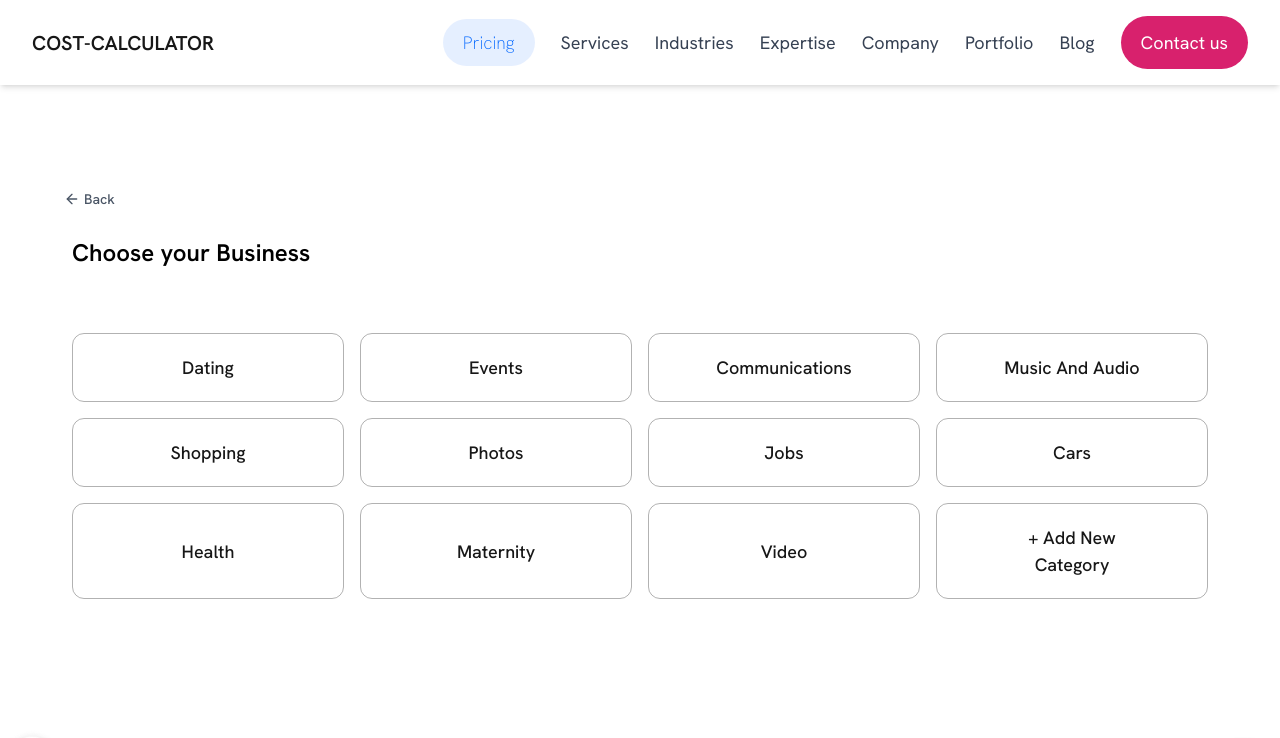
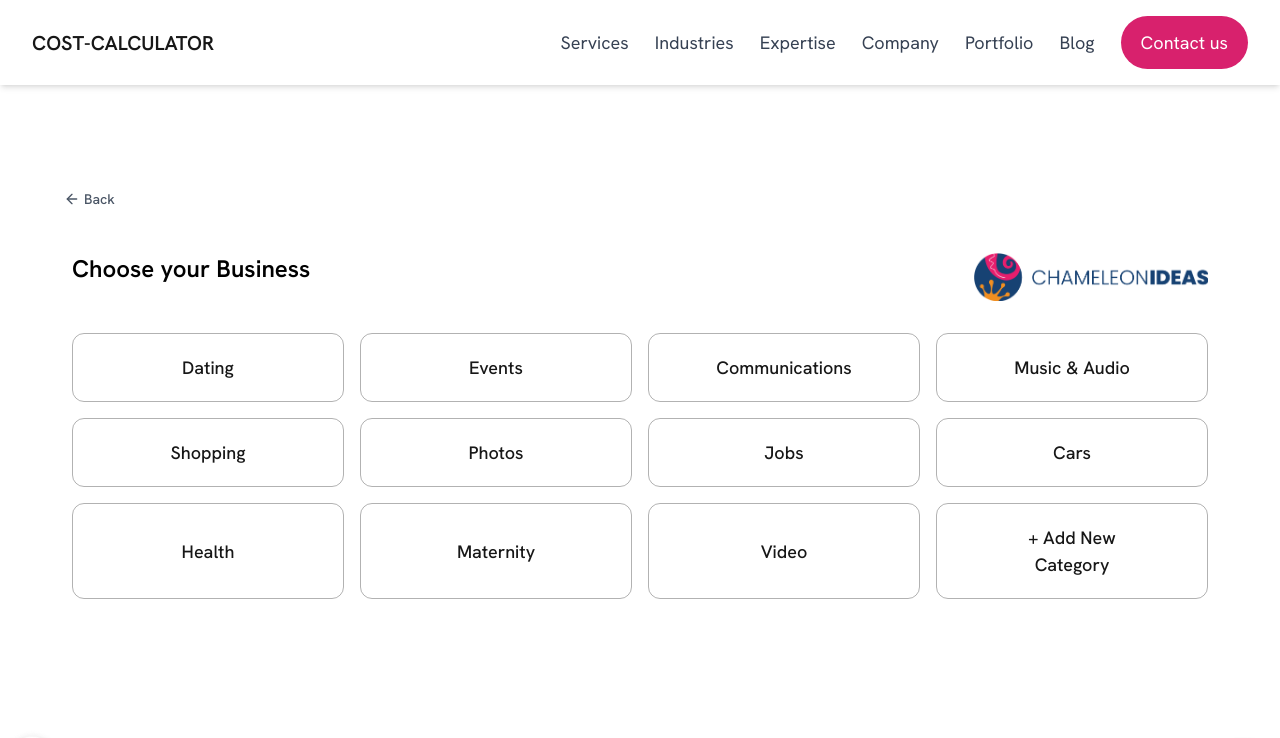
Before and after one commit to SyedShaheer-2001/Cost-Calculator, a Next.js app: page /pricing in a window 1280 px wide. Shown: the top 738 px of the page. Built offline with nearby package versions, Linux system fonts and the light colour scheme.

Commit message:
huzaifia designing

```diff
--- a/app/components/Hero.jsx
+++ b/app/components/Hero.jsx
@@ -1,3 +1,6 @@
+'use client'
+import Link from "next/link";
+
 const Hero = () => {
     return (
         <section className="container py-[102px] text-center px-4">
@@ -10,7 +13,7 @@ const Hero = () => {
                         <p className="mb-[48px] textsm leading-[30px]">Uber, Intagram, Airbnb, Whatsapp etc.</p>
                         <img src="/Home/mobile.svg" alt="App Preview" className=" " />
                     </div>
-
+                    <Link href="/pricing">
                         <div className="bgPink text-white rounded-xl max-w-[507px] pt-[47px] px-[88px] lg:mx-0 mx-auto">
                             <h3 className="textmd font-thin">For my own business</h3>
                             <p className="mb-[32px] text-[18px] max-w-[360px] text-center leading-[30px] mb-[2px]">
@@ -18,6 +21,7 @@ const Hero = () => {
                             </p>
                             <img src="/Home/purse.png" alt="Business Preview" className=" " />
                         </div>
+                    </Link>
                 </div>
 
             </div>
--- a/app/components/Navbar.jsx
+++ b/app/components/Navbar.jsx
@@ -20,10 +20,8 @@ export default function Navbar() {
 
       {/* Nav Links - hidden on small screens */}
       <ul className="hidden lg:flex text-gray-700 font-medium text-[18px]">
-        <div className="flex xl:gap-[26px] gap-[10px] items-center">
-          <li className="bg-[rgba(0,102,255,0.1)] text-[#0066FF] px-[20px] py-[10px] rounded-[100px] font-thin">
-            <Link href="/pricing">Pricing</Link>
-          </li>
+        <div className="flex xl:gap-[26px] gap-[26px] items-center">
+
           <li><Link href="#">Services</Link></li>
           <li><Link href="#">Industries</Link></li>
           <li><Link href="#">Expertise</Link></li>
--- a/app/data.js
+++ b/app/data.js
@@ -567,7 +567,7 @@ export const data = {
     }
 
   ],
-  'Music And Audio': [
+  'Music & Audio': [
     {
       id: 'q0',
       title: 'What type of app are you building?',
--- a/app/pricing/page.jsx
+++ b/app/pricing/page.jsx
@@ -43,9 +43,11 @@ export default function ChooseBusiness() {
     // Your submit logic here
     console.log(formData);
     setFormData(
-      {category: "",
+      {
+        category: "",
         name: "",
-    email: ""}
+        email: ""
+      }
     )
   };
 
@@ -312,7 +314,7 @@ export default function ChooseBusiness() {
 
   return (
     <>
-    <Navbar/>
+      <Navbar />
       <div className=" p-4 sm:p-6 md:p-10 max-w-[1460px] mx-auto md:mt-8 mt-0">
 
         {lastscreen ? (
@@ -347,11 +349,21 @@ export default function ChooseBusiness() {
                     Back
                   </button>
 
+
+
                 </div>
-              <h1 className=" tex-sm sm:text-xl md:text-2xl font-semibold text-black mx-8 mt-8">
+                  <div className='flex justify-between items-center'>
+                    <h1 className="text-sm sm:text-xl md:text-2xl font-semibold text-black mx-8 mt-8">
                       Choose your Business
                     </h1>
-              <div className="grid grid-cols-2 md:grid-cols-2 xl:grid-cols-4 gap-4  sm:pt-16 pt-8 mx-2 sm:mx-8">
+
+                    <div className="mx-8 mt-12">
+                      <img src="/logo-light.png" alt="Logo" className="h-4 sm:h-10 md:h-12" />
+                    </div>
+                  </div>
+
+
+                <div className="grid grid-cols-2 md:grid-cols-2 xl:grid-cols-4 gap-4  sm:pt-8 pt-8 mx-2 sm:mx-8">
                   {Object.entries(data).map(([categoryName, categoryData]) => (
                     <button
                       key={categoryName}
@@ -586,8 +598,8 @@ export default function ChooseBusiness() {
           </>
         )}
       </div>
-    <CTA/>
-    <Footer/>
+      <CTA />
+      <Footer />
     </>
 
   );
```
Also changed, not shown: public/logo-light.png (added). Lines whose indentation alone changed are shown as unchanged.
